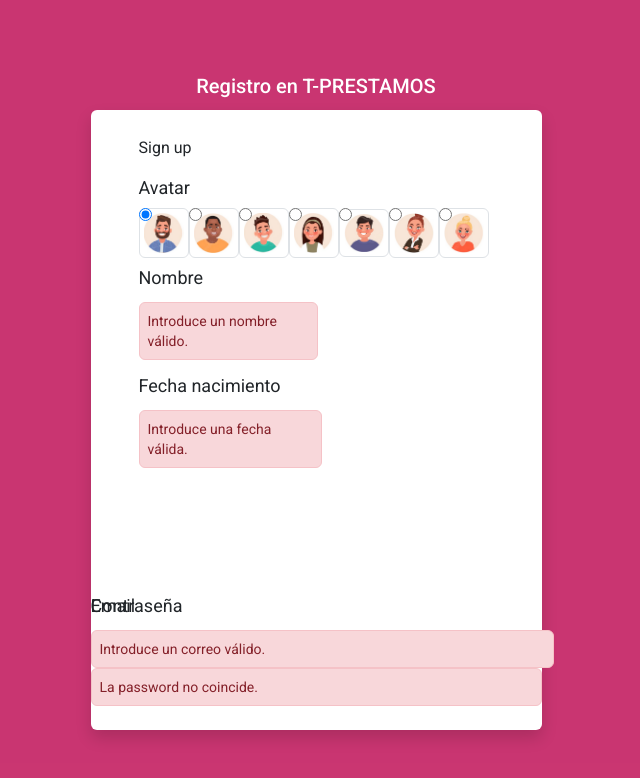
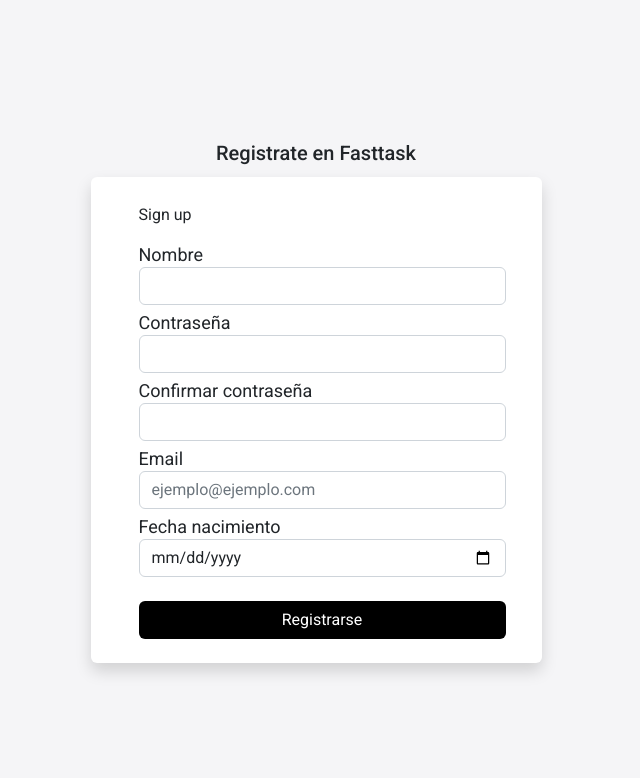
Before and after one commit to sigala1990/Fasttask, an Angular app in the folder Frontend/Fasttask/: page /signup in a window 1280 px wide. Shown: the top 778 px of the page, without its empty margins (324-964 px from the left). Built offline with nearby package versions, Linux system fonts and the light colour scheme.

Commit message:
back +fecha_nacimiento / front validacion formulario SignupComponent

```diff
--- a/Frontend/Fasttask/src/app/component/home/home.component.html
+++ b/Frontend/Fasttask/src/app/component/home/home.component.html
@@ -52,7 +52,7 @@
                     </div> -->
                   </div>
                   <div *ngIf="sigInFail">
-                    <label class="text-danger">Usuario o contraseña incorrectos</label>
+                    <label class="text-danger ">Usuario o contraseña incorrectos</label>
                   </div>
                   <div>
                     <button
--- a/Frontend/Fasttask/src/app/component/home/home.component.ts
+++ b/Frontend/Fasttask/src/app/component/home/home.component.ts
@@ -8,6 +8,7 @@
 import { Userr } from 'src/app/model/userr/userr.model';
 import { LoginService } from 'src/app/service/auth/login/login.service';
 import { UserrService } from 'src/app/service/userr/userr.service';
+import { formatDate } from '@angular/common';
 
 @Component({
   selector: 'app-home',
@@ -46,6 +47,7 @@
           username: this.user.username,
           email: '',
           rol: '',
+          fecha_nacimiento: ''
         }
          console.log(window.sessionStorage.getItem('auth-token'));
         this.authenticacion(this.userr);
@@ -62,8 +64,9 @@
   authenticacion(userr: Userr): void {
     this.serviceUserr.userrByUsername(this.userr.username).subscribe({
       next: (userr: Userr) => {
+        this.userr = userr;
+        this.userr.fecha_nacimiento = formatDate(userr.fecha_nacimiento, 'dd/MM/yyyy', 'en');
         console.log('Usuario obtenido:', userr);
-        this.userr = userr;
         this.router.navigate(['areaClient']).then((success) => {
       console.log('Navegación exitosa?', success);
     });
--- a/Frontend/Fasttask/src/app/component/signup/signup.component.css
+++ b/Frontend/Fasttask/src/app/component/signup/signup.component.css
@@ -8,7 +8,7 @@
   display: inline-block;
   display: flex;
   align-items: center;
-  background-color: #c2185cde;
+  background-color: #F5F5F7;
 }
 .form-right i {
   font-size: 100px;
@@ -29,11 +29,11 @@
 }
 
 .btn{
-  background-color: #FF4081;
+  background-color: #000000;
 }
 
 .btn:hover{
-  background-color: #F8BBd0;
+  background-color: #49B3FC;
 }
 .input-t-prestamos{
   margin-right: 4px;
--- a/Frontend/Fasttask/src/app/component/signup/signup.component.html
+++ b/Frontend/Fasttask/src/app/component/signup/signup.component.html
@@ -1,122 +1,131 @@
-<div class="login-page ">
-  <div class="container ">
+<div class="login-page">
+  <div class="container">
     <div class="row d-flex justify-content-center">
       <div class="col-sm-5 offset-sm">
-        <h2 class="mb-2 text-center text-white">Registro en T-PRESTAMOS</h2>
+        <h2 class="mb-2 text-center">Registrate en Fasttask</h2>
         <div class="bg-white shadow rounded">
           <div class="row">
             <div class="col-sm pe-0">
-              <div class=" h-100 py-4 px-5">
+              <div class="h-100 py-4 px-5">
                 <h3>Sign up</h3>
                 <div class="row g-2">
-                  <form [formGroup]="starForm" (ngSubmit)="botoSubmit();">
-                    <label for="firstName" class="form-label">Avatar</label>
-                    <div>
-
-
-                      <input id="radio1 " formControlName="star" type="radio" name="star" value="../../../assets/img/avatar/avatar5.png">
-
-                      <label for="radio1"><img src="../../../assets/img/avatar/avatar5.png" width="50px"
-                          class="img-thumbnail"></label>
-
-                      <input id="radio2" formControlName="star" type="radio" name="star" value="../../../assets/img/avatar/avatar4.png">
-
-                      <label for="radio2"><img src="../../../assets/img/avatar/avatar4.png" width="50px"
-                          class="img-thumbnail"></label>
-
-                      <input id="radio3" formControlName="star" type="radio" name="star"
-                        value="../../../assets/img/avatar/avatar3.png">
-
-                      <label for="radio3"><img src="../../../assets/img/avatar/avatar3.png" width="50px"
-                          class="img-thumbnail"></label>
-
-                      <input id="radio4" formControlName="star" type="radio" name="star" value="../../../assets/img/avatar/avatar2.png">
-
-                      <label for="radio4"><img src="../../../assets/img/avatar/avatar2.png" width="50px"
-                          class="img-thumbnail"></label>
-
-                      <input id="radio5" formControlName="star" type="radio" name="star" value="../../../assets/img/avatar/avatar1.png">
-
-                      <label for="radio5"><img src="../../../assets/img/avatar/avatar1.png" width="50px"
-                          class="img-thumbnail"></label>
-
-                      <input id="radio6" formControlName="star" type="radio" name="star" value="../../../assets/img/avatar/avatar6.png">
-
-                      <label for="radio6"><img src="../../../assets/img/avatar/avatar6.png" width="50px"
-                          class="img-thumbnail"></label>
-                      <input id="radio7" formControlName="star" type="radio" name="star" value="../../../assets/img/avatar/avatar7.png">
-
-                      <label for="radio7"><img src="../../../assets/img/avatar/avatar7.png" width="50px"
-                          class="img-thumbnail"></label>
-                    </div>
-                  </form>
-                  <!-- <button (click)="alpulsarRadioButton()">test</button> -->
-                  <div class="col-lg-6">
-                    <label for="firstName" class="form-label">Nombre</label>
-                    <!-- <input type="text" class="form-control" id="firstName" placeholder="Nombre" name="username" value=""
-                      required [(ngModel)]="usuario.username" (focusout)="pushed1Time('username')">
-                    <div *ngIf="!controlForm(usuario.username, true) && pushedUsername != 0 "> -->
-                      <div class="alert alert-danger p-2 mt-1" role="alert">
-                        Introduce un nombre válido.
+                  <form [formGroup]="formulario" (ngSubmit)="onSubmit()">
+                    <div class="col-lg-12 mb-2">
+                      <label for="firstName" class="form-label mb-0"
+                        >Nombre</label
+                      >
+                      <input
+                        type="text"
+                        class="form-control"
+                        formControlName="nombre"
+                      />
+                      <div *ngIf="f['nombre'].touched && f['nombre'].errors">
+                        <small
+                          *ngIf="f['nombre'].errors['required']"
+                          class="text-danger"
+                          >Nombre es requerido</small
+                        >
+                        <small
+                          *ngIf="f['nombre'].errors['minlength']"
+                          class="text-danger"
+                          >Mínimo 3 caracteres</small
+                        >
                       </div>
                     </div>
 
-                  </div>
+                    <div>
+                      <div class="col-lg-12">
+                        <div class="col-md-12 mb-2">
+                          <label for="password" class="form-label mb-0"
+                            >Contraseña</label
+                          >
+                          <input
+                            type="password"
+                            class="form-control"
+                            formControlName="password"
+                          />
+                        </div>
+                        <div class="col-md-12 mb-2">
+                          <label for="password2" class="form-label mb-0"
+                            >Confirmar contraseña</label
+                          >
+                          <input
+                            type="password"
+                            class="form-control"
+                            formControlName="confirmPassword"
+                          />
+                          <div
+                            *ngIf="formulario.errors?.['noCoinciden'] && formulario.touched"
+                          >
+                            <small class="text-danger"
+                              >Las contraseñas no coinciden</small
+                            >
+                          </div>
+                        </div>
+                      </div>
+                      <div class="col-lg-12 mb-2">
+                        <label for="email" class="form-label mb-0">Email</label>
+                        <input
+                          type="text"
+                          class="form-control"
+                          formControlName="email"
+                          placeholder="ejemplo@ejemplo.com"
+                        />
+                        <div *ngIf="f['email'].touched && f['email'].errors">
+                          <small
+                            *ngIf="f['email'].errors['required']"
+                            class="text-danger"
+                            >Email es requerido</small
+                          >
+                          <small
+                            *ngIf="f['email'].errors['email']"
+                            class="text-danger"
+                            >Email no válido</small
+                          >
+                        </div>
+                      </div>
+                      <div class="col-lg-12 mb-4">
+                        <label for="firstName" class="form-label mb-0"
+                          >Fecha nacimiento</label
+                        >
+                        <input
+                          type="date"
+                          class="form-control"
+                          formControlName="fechaNacimiento"
+                          required
+                        />
+                        <div
+                          *ngIf="
+                            f['fechaNacimiento'].touched &&
+                            f['fechaNacimiento'].errors
+                          "
+                        >
+                          <small *ngIf="f['fechaNacimiento'].errors['required']" class="text-danger"
+                            >Campo requerido</small
+                          >
+                          <small
+                            *ngIf="f['fechaNacimiento'].errors['fechaFutura']" class="text-danger"
+                          >
+                            La fecha no puede ser mayor a hoy
+                          </small>
+                        </div>
+                      </div>
 
-                  <div class="col-lg-6">
-                    <label for="firstName" class="form-label">Fecha nacimiento</label>
-                    <!-- <input type="date" class="form-control " name="exp_date" id="exp_date" required
-                      [(ngModel)]="fecha_nacimiento" (focusout)="pushed1Time('edad')" />
-
-                    <div *ngIf="fecha_nacimiento == null && pushedEdad != 0"> -->
-                      <div class="alert alert-danger p-2 mt-1" role="alert">
-                        Introduce una fecha válida.
-                      </div>
+                      <button
+                        class="w-100 text-white btn btn-md button-t-prestamos"
+                        (click)="onSubmit()"
+                      >
+                        Registrarse
+                      </button>
+                      <!-- </form> -->
                     </div>
-
-                  </div>
-
-                  <div class="col-lg-12">
-                    <label for="email" class="form-label">Email</label>
-                    <!-- <input type="text" class="form-control" id="email" name="email" placeholder="ejemplo@ejemplo.com"
-                      required [(ngModel)]="usuario.email" (focusout)="pushed1Time('email')">
-                    <div *ngIf=" controlEmail(usuario.email) && pushedEmail != 0"> -->
-                      <div class="alert alert-danger p-2 mt-1" role="alert">
-                        Introduce un correo válido.
-                      </div>
-                    </div>
-
-                  </div>
-
-                  <div class="col-md-12 mb-2">
-                    <label for="password" class="form-label">Contraseña</label>
-                    <!-- <input type="password" class="form-control" id="password" name="pwd1" placeholder="Contraseña"
-                      required [(ngModel)]="pwd1" (focusout)="pushed1Time('pwd1')">-->
-                  </div>
-
-                  <div class="col-md-12 mb-2">
-                    <label for="repeatp" class="form-label">Repetir contraseña</label>
-                    <!-- <input type="password" class="form-control" id="repeatp" name="pwd2"
-                      placeholder="Repetir contraseña" required [(ngModel)]="pwd2" (focusout)="pushed1Time('pwd2')"> -->
-                    <!-- <div *ngIf="!controlPwd() && pushedPassword2 != 0 "> -->
-                      <div class="alert alert-danger p-2 mt-1" role="alert">
-                        La password no coincide.
-                      </div>
-                    </div>
-                  </div>
-                  <!-- <button class="w-100 text-white btn btn-md button-t-prestamos"
-                    *ngIf="controlFormulario(); else controlFormularioFalse" (click)="botoSubmit()">Registrarse
-                  </button> -->
+                  </form>
                 </div>
-
               </div>
             </div>
           </div>
         </div>
-      <!-- </div>
+      </div>
     </div>
   </div>
-</div> -->
-<ng-template #controlFormularioFalse>
-  <button class="w-100 text-white btn btn-md button-t-prestamos" disabled>Registrarse</button>
-</ng-template>
+</div>
--- a/Frontend/Fasttask/src/app/component/signup/signup.component.ts
+++ b/Frontend/Fasttask/src/app/component/signup/signup.component.ts
@@ -1,8 +1,16 @@
-
 import { Component, OnInit } from '@angular/core';
-import { FormBuilder, FormControl, FormGroup } from '@angular/forms';
+import {
+  AbstractControl,
+  Form,
+  FormBuilder,
+  FormControl,
+  FormGroup,
+  ValidationErrors,
+  Validators,
+} from '@angular/forms';
 import { MatSnackBar } from '@angular/material/snack-bar';
 import { Router } from '@angular/router';
+import { Userr } from 'src/app/model/userr/userr.model';
 // import { Rol } from 'src/app/models/enum/rol/rol.model';
 // import { Token } from 'src/app/models/token/token.model';
 // import { User } from 'src/app/models/user/user.model';
@@ -16,183 +24,70 @@
   styleUrls: ['./signup.component.css'],
 })
 export class SignupComponent implements OnInit {
+  formulario!: FormGroup;
   starForm = new FormGroup({
     star: new FormControl(),
   });
 
-  usuario = {
-    id: 0,
+  pwd1 = '';
+  pwd2 = '';
+  userr: Userr = {
     username: '',
-    password: '',
+    rol: '',
     email: '',
-    // role: Rol.USER,
-    edad: new Date(),
-    url_imagen: this.starForm.get('star')?.value,
-    activo: '1',
+    fecha_nacimiento: '',
   };
 
-  pushedUsername = 0;
-  pushedPassword1 = 0;
-  pushedPassword2 = 0;
-  pushedEmail = 0;
-  pushedEdad = 0;
-
-  // guess: User;
-
-  fecha_nacimiento: any = null;
-  pwd1 = '';
-  pwd2 = '';
-  durationInSeconds: number = 5;
   constructor(
     private _snackBar: MatSnackBar,
-    // private usuarioService: UsuarioService,
-    private router: Router
-    // private ssesionService: SsesionService,
-    // private loginService: LoginService
-    ) {
-    // constructor body can be empty or contain initialization logic
-    // this.guess = {username: 'guess', password: 'password'};
-    }
+    private router: Router,
+    private fb: FormBuilder
+  ) {}
 
   ngOnInit(): void {
-    this.starForm.setValue({ star: '../../../assets/img/avatar/avatar5.png' });
-
-    // console.log(this.ssesionService.getToken());
-    // if (this.ssesionService.getToken() != null) {
-    // } else {
-    //   this.loginGuess();
-    // }
+    this.formulario = this.fb.group(
+      {
+        nombre: ['', [Validators.required, Validators.minLength(3)]],
+        email: ['', [Validators.required, Validators.email]],
+        fechaNacimiento: ['', [Validators.required, this.fechaNoFutura]],
+        password: ['', [Validators.required]],
+        confirmPassword: ['', [Validators.required]],
+      },
+      { validators: this.contraseñasIguales, }
+    );
   }
 
-  // loginGuess(): void{
-  //   console.log('atencion guess');
-  //   console.log(this.guess);
-  //   this.loginService.login(this.guess)
-  //   .subscribe(
-  //     {
-  //     next: (token: Token) => {
-  //       window.sessionStorage.setItem('auth-token', token.token);
+  fechaNoFutura(control: AbstractControl): ValidationErrors | null {
+    const valor = control.value;
 
-  //     },
-  //     error: (resultError: Error) => {
-  //       console.log(`Nombre del error: ${resultError.name}, Mensaje del error: ${resultError.message}, Pila del error: ${resultError.stack}`);
-  //     }
-  //   }
-  //   );
-  // }
+    if (!valor) return null; // Si está vacío, no valida aquí
 
-  alpulsarRadioButton() {
-    console.log('valor radio: ' + this.starForm.get('star')?.value);
+    const fechaIngresada = new Date(valor);
+    const hoy = new Date();
+
+    // Borramos horas para comparar solo fechas
+    fechaIngresada.setHours(0, 0, 0, 0);
+    hoy.setHours(0, 0, 0, 0);
+
+    return fechaIngresada > hoy ? { fechaFutura: true } : null;
   }
 
-  // addUsuario() {
-  //   this.usuarioService.add(this.usuario).subscribe({
-  //     next: (result: any) => {
-  //       this.opensSnackBar('Usuario creado correctamente');
-  //       this.router.navigate(['/signin']);
-  //     },
-  //     error: (error: any) => {
-  //       console.log(error);
-  //       this.opensSnackBar('Error en crear el usuario ');
-  //     },
-  //   });
-  // }
-  /**TOAST */
-  opensSnackBar(message: string, action?: string) {
-    this._snackBar.open(message, action, {
-      duration: this.durationInSeconds * 1000,
-      panelClass: ['css-snackbar'],
-    });
-  }
-  controlPwd(): boolean {
-    if (this.pwd1 === this.pwd2) {
-      this.usuario.password = this.pwd1;
-      return true;
-    }
-    return false;
+  contraseñasIguales(group: AbstractControl): ValidationErrors | null {
+    const pass = group.get('password')?.value;
+    const confirm = group.get('confirmPassword')?.value;
+    return pass === confirm ? null : { noCoinciden: true };
   }
 
-  controlForm(value: string, controlEmpty: boolean, controlEmail?: boolean) {
-    let result = true;
-    if (controlEmpty) {
-      //no vacio
-      let test1 = value.replace(/\s{2,}/g, ' ').trim();
-      if (test1 === '') {
-        result = false;
-       // console.log(result + 'vacio');
-      }
+  onSubmit(): void {
+    if (this.formulario.valid) {
+      console.log('Formulario válido', this.formulario.value);
+    } else {
+      console.log('Formulario inválido');
+      this.formulario.markAllAsTouched();
     }
-
-    if (controlEmail) {
-      //correo electronico
-      let regexp = /^[\w-\.]+@([\w-]+\.)+[\w-]{2,4}$/;
-      if (regexp.test(value)) {
-        result = false;
-        //console.log(result + ' control email');
-      }
-    }
-
-    //console.log(result);
-
-    return result;
   }
 
-  controlEmail(value: string): boolean {
-    let regexp = /^[\w-\.]+@([\w-]+\.)+[\w-]{2,4}$/;
-    if (regexp.test(value)) {
-      //console.log('false');
-      return false;
-    }
-    //console.log('true');
-    return true;
-  }
-
-  controlFormulario(): boolean {
-    if (this.usuario.username == '') {
-      return false;
-    }
-    if (this.fecha_nacimiento == null) {
-      return false;
-    }
-    if (this.controlEmail(this.usuario.email)) {
-      return false;
-    }
-    if (!this.controlPwd()) {
-      return false;
-    }
-    return true;
-  }
-
-  botoSubmit() {
-    this.usuario.edad = this.fecha_nacimiento;
-    this.usuario.password = this.pwd1;
-    this.usuario.url_imagen = this.starForm.get('star')?.value;
-    console.log(this.usuario);
-    //this.alpulsarRadioButton();
-
-    // this.addUsuario();
-  }
-
-  pushed1Time(key: string) {
-    switch (key) {
-      case 'username':
-        this.pushedUsername++;
-        break;
-      case 'pwd1':
-        this.pushedPassword1++;
-        break;
-      case 'pwd2':
-        this.pushedPassword2++;
-        break;
-      case 'edad':
-        this.pushedEdad++;
-        break;
-      case 'email':
-        this.pushedEmail++;
-        break;
-      default:
-        break;
-    }
-    //console.log(this.pushedAutor);
+  get f() {
+    return this.formulario.controls;
   }
 }
--- a/Frontend/Fasttask/src/app/model/userr/userr.model.ts
+++ b/Frontend/Fasttask/src/app/model/userr/userr.model.ts
@@ -2,4 +2,5 @@
   username: string;
   rol: string;
   email: string;
+  fecha_nacimiento: string;
 }
```
Also changed, not shown: 1 other file (tests, documents, lock files or other folders).
